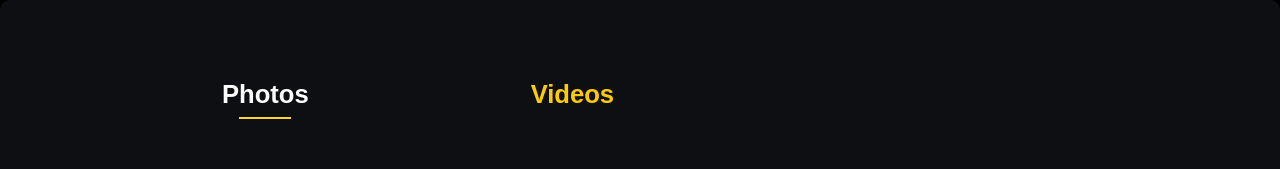
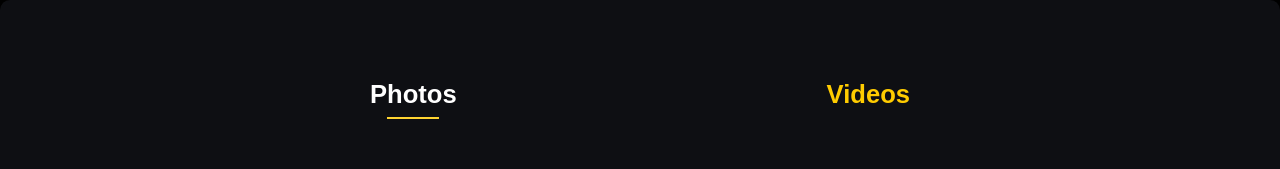
Before and after one commit to anshagarwal-gif/EventWebsite, a React (Create React App) app: page /gallery in a window 1280 px wide. Shown: the part 507-676 px from the top of the page. Built offline with nearby package versions, Linux system fonts and the light colour scheme.

Commit message:
Gallery tabs ui fixed

```diff
--- a/src/pages/Gallery/Gallery.css
+++ b/src/pages/Gallery/Gallery.css
@@ -3,6 +3,10 @@
     grid-template-columns: auto auto;
     gap: 20px;
     justify-content: center;
+}
+
+.gallery-tabs-menu{
+  grid-template-columns: auto auto !important;
 }
 
 .gallery-photo, .gallery-video {
--- a/src/pages/Gallery/Gallery.jsx
+++ b/src/pages/Gallery/Gallery.jsx
@@ -25,7 +25,7 @@ const Gallery = () => {
             <HeroComponent backgroundImageUrl={HeroBackgroundImage} title="Gallery" subtitle1="Aapka Swagat Hai!" subtitle2="We're passionate about crafting unforgettable events, and on this page, you'll discover what sets us apart." />
 
             <div className="whatwedo-event-tabs">
-                <div className="tab-menu">
+                <div className="tab-menu gallery-tabs-menu">
                     {tabs.map(tab => (
                         <button
                             key={tab}
```
